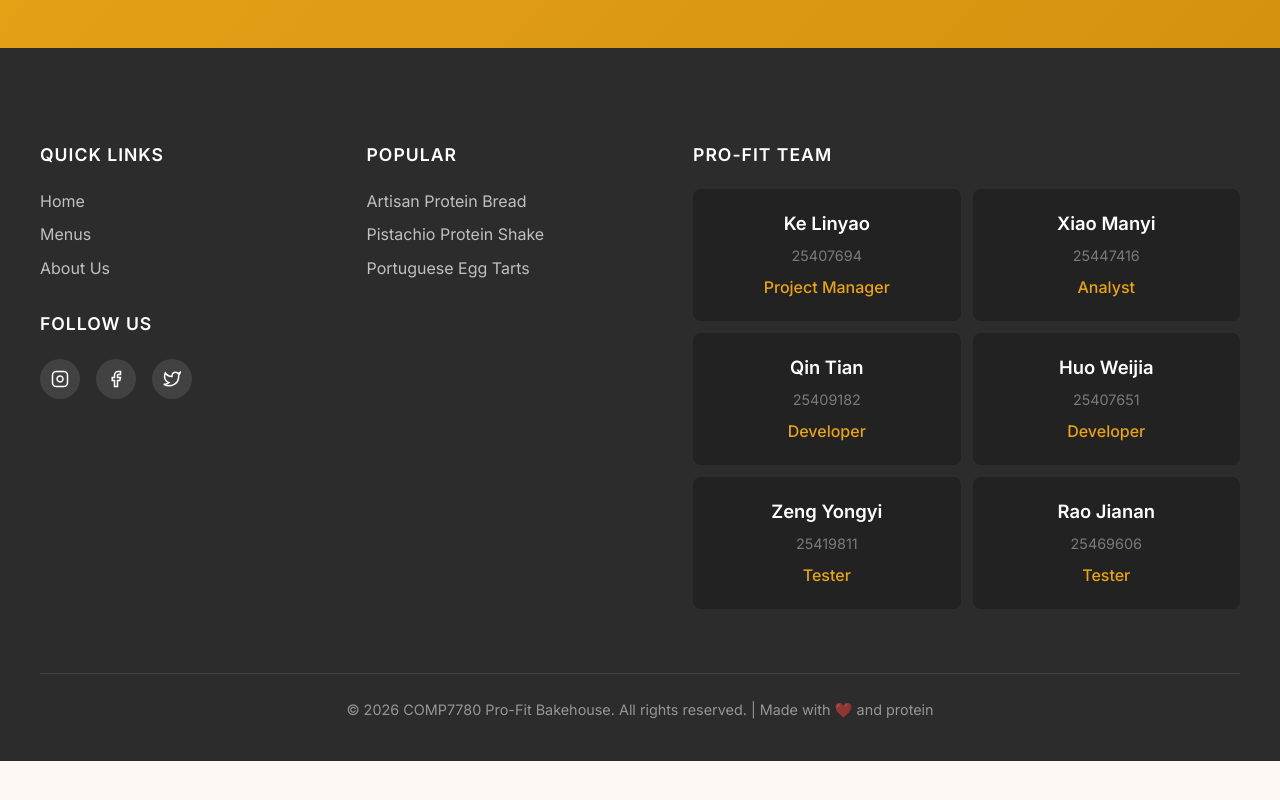
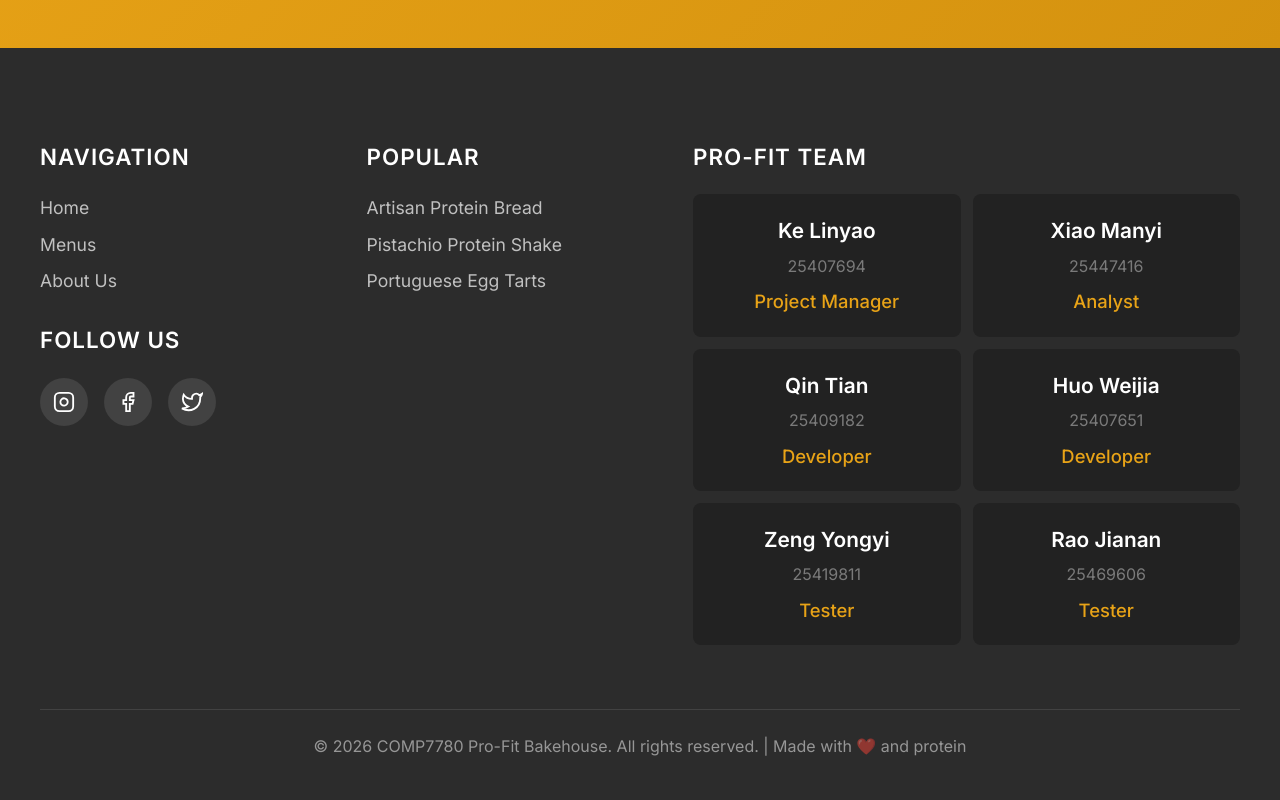
Before and after one commit to QtImM/7780_ass1, a plain HTML site: page homepage.test/index.html in a window 1280 px wide. Shown: the part 3526-4326 px from the top of the page. Before the commit the page ends 4287 px from the top, so only its background shows below. Drawn offline with nearby package versions, Linux system fonts and the light colour scheme.

Commit message:
Final footer redesign, typography refinements, and Navigation rename

```diff
--- a/homepage.test/index.css
+++ b/homepage.test/index.css
@@ -720,6 +720,7 @@ h3 {
     line-height: 1.8;
     margin-bottom: var(--space-lg);
     color: var(--color-text);
+    text-align: justify;
 }
 
 .about-features {
@@ -846,6 +847,7 @@ h3 {
     line-height: 1.7;
     color: rgba(255, 255, 255, 0.9);
     max-width: 500px;
+    text-align: justify;
 }
 
 .play-hint {
@@ -1095,7 +1097,7 @@ h3 {
 
 .footer-section h4 {
     color: var(--color-white);
-    font-size: 1.1rem;
+    font-size: 1.4rem;
     margin-bottom: var(--space-md);
     font-family: var(--font-body);
     text-transform: uppercase;
@@ -1108,6 +1110,7 @@ h3 {
 
 .footer-links a {
     color: rgba(255, 255, 255, 0.7);
+    font-size: 1.1rem;
     transition: all var(--transition-fast);
 }
 
@@ -1122,8 +1125,8 @@ h3 {
 }
 
 .social-link {
-    width: 40px;
-    height: 40px;
+    width: 48px;
+    height: 48px;
     border-radius: var(--radius-full);
     background: rgba(255, 255, 255, 0.1);
     display: flex;
@@ -1138,8 +1141,8 @@ h3 {
 }
 
 .social-link svg {
-    width: 18px;
-    height: 18px;
+    width: 22px;
+    height: 22px;
 }
 
 .footer-bottom {
@@ -1148,7 +1151,7 @@ h3 {
     padding-top: var(--space-md);
     text-align: center;
     color: rgba(255, 255, 255, 0.5);
-    font-size: 0.9rem;
+    font-size: 1rem;
 }
 
 /* Response Footer (Polish) */
@@ -1346,7 +1349,7 @@ h3 {
 
 .team-section h4 {
     color: var(--color-white);
-    font-size: 1.1rem;
+    font-size: 1.4rem;
     margin-bottom: var(--space-md);
     font-family: var(--font-body);
     text-transform: uppercase;
@@ -1377,14 +1380,14 @@ h3 {
     display: block;
     color: var(--color-white);
     font-weight: 600;
-    font-size: 1.15rem;
+    font-size: 1.3rem;
     margin-bottom: 6px;
 }
 
 .member-id {
     display: block;
     color: rgba(255, 255, 255, 0.4);
-    font-size: 0.9rem;
+    font-size: 1rem;
     margin-bottom: 8px;
 }
 
@@ -1392,7 +1395,7 @@ h3 {
     display: block;
     color: var(--color-accent);
     /* Golden color */
-    font-size: 1rem;
+    font-size: 1.15rem;
     font-weight: 500;
 }
 
--- a/homepage.test/index.html
+++ b/homepage.test/index.html
@@ -288,7 +288,7 @@
     <div class="footer-container">
       <!-- Column 1: Quick Links & Follow Us -->
       <div class="footer-section">
-        <h4>Quick Links</h4>
+        <h4>Navigation</h4>
         <ul class="footer-links">
           <li><a href="#home">Home</a></li>
           <li><a href="#products">Menus</a></li>
```
Also changed, not shown: comp7780_product.html (+1 -4 lines).
